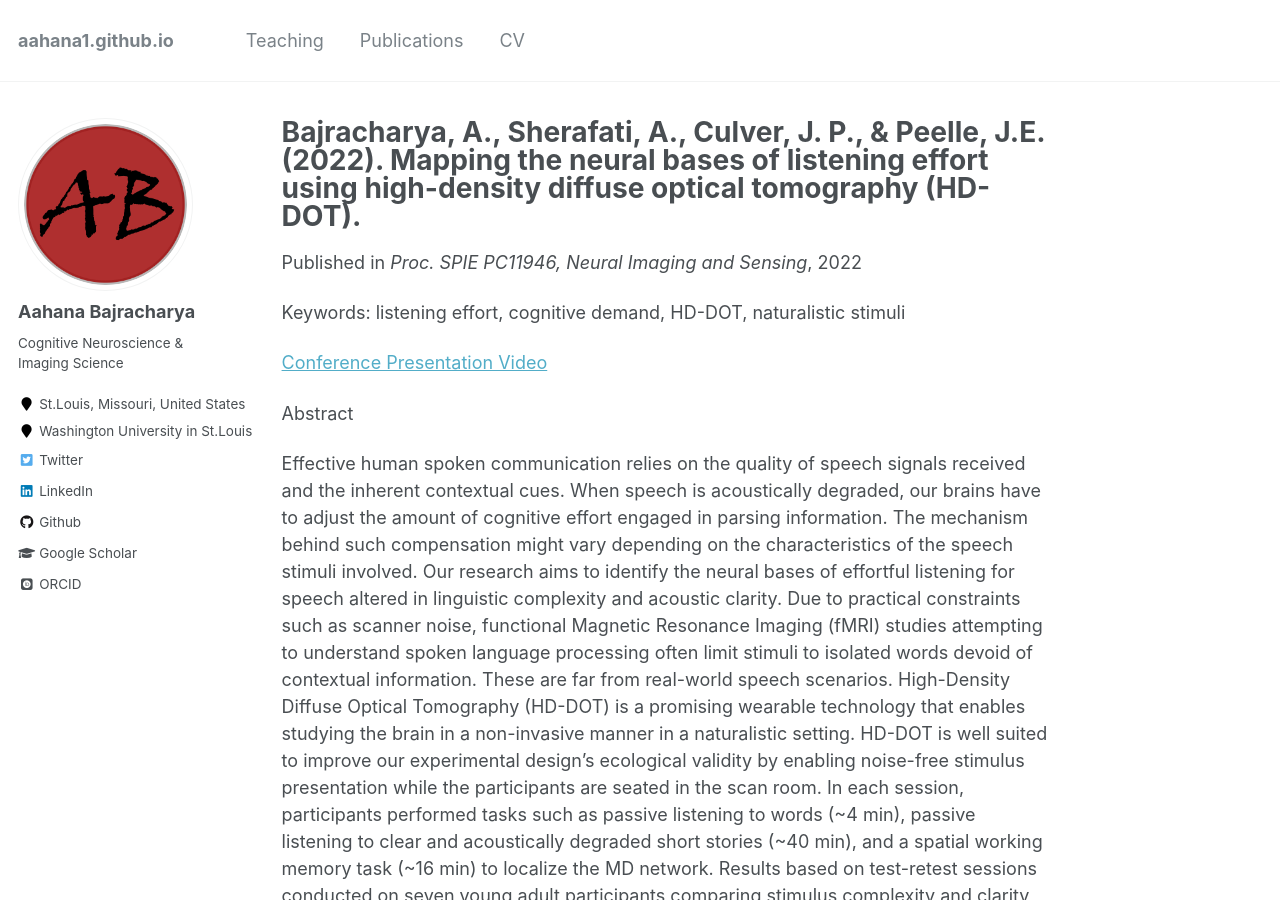
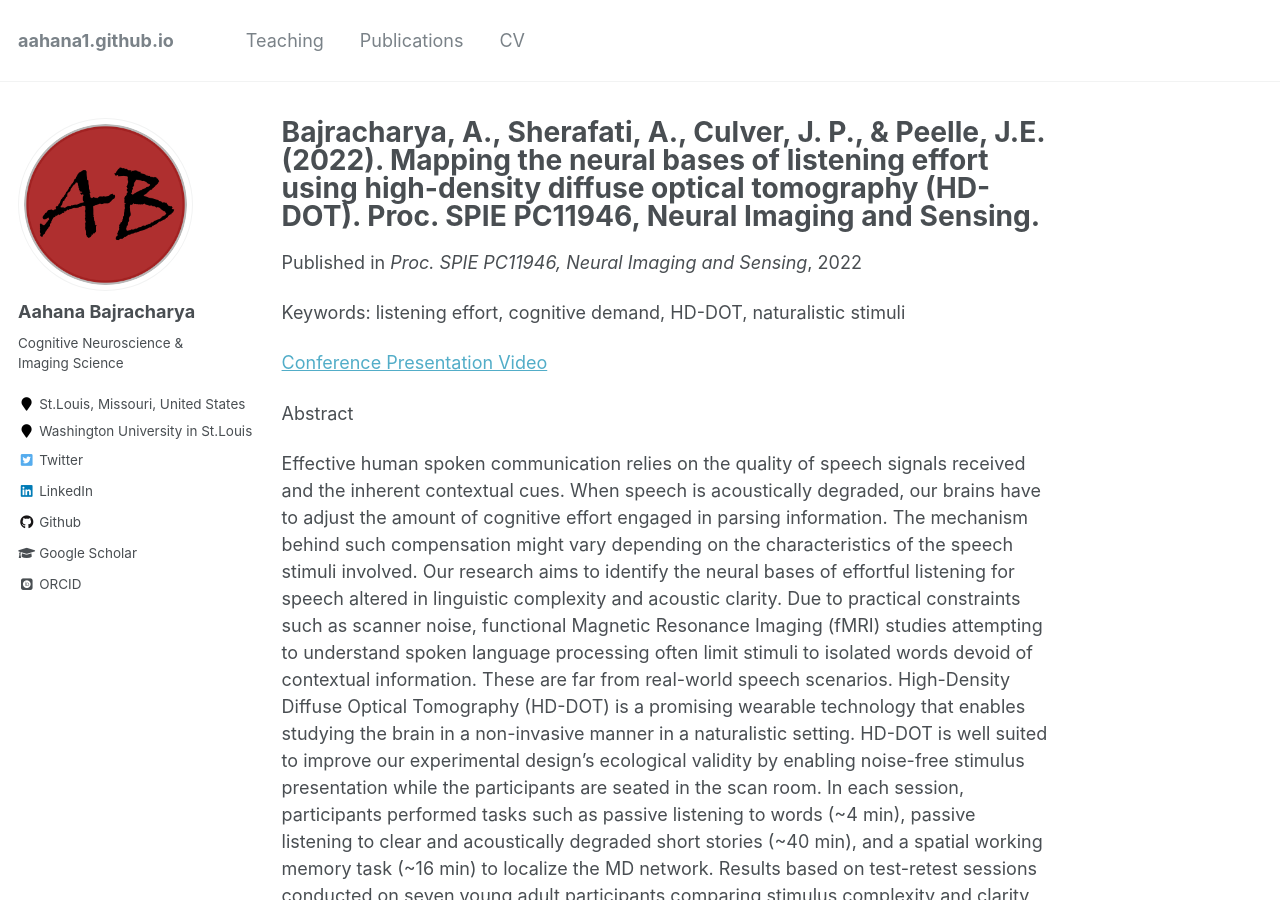
Before and after one commit to kritibhattarai23/kritibhattarai23.github.io, a Jekyll site: the page built from _publications/bibliography-4.md, in a window 1280 px wide and 900 px high. Built offline with Jekyll 4.4.1, drawn with Linux system fonts in a browser that asks for light colours; some web fonts are replaced.

Commit message:
Update bibliography-4.md

```diff
--- a/_publications/bibliography-4.md
+++ b/_publications/bibliography-4.md
@@ -1,5 +1,5 @@
 ---
-title: "Bajracharya, A., Sherafati, A., Culver, J. P., & Peelle, J.E. (2022). Mapping the neural bases of listening effort using high-density diffuse optical tomography (HD-DOT)."
+title: "Bajracharya, A., Sherafati, A., Culver, J. P., & Peelle, J.E. (2022). Mapping the neural bases of listening effort using high-density diffuse optical tomography (HD-DOT). Proc. SPIE PC11946, Neural Imaging and Sensing."
 collection: publications
 permalink: /publication/bibliography-4
 date: 2022-4-28
```
